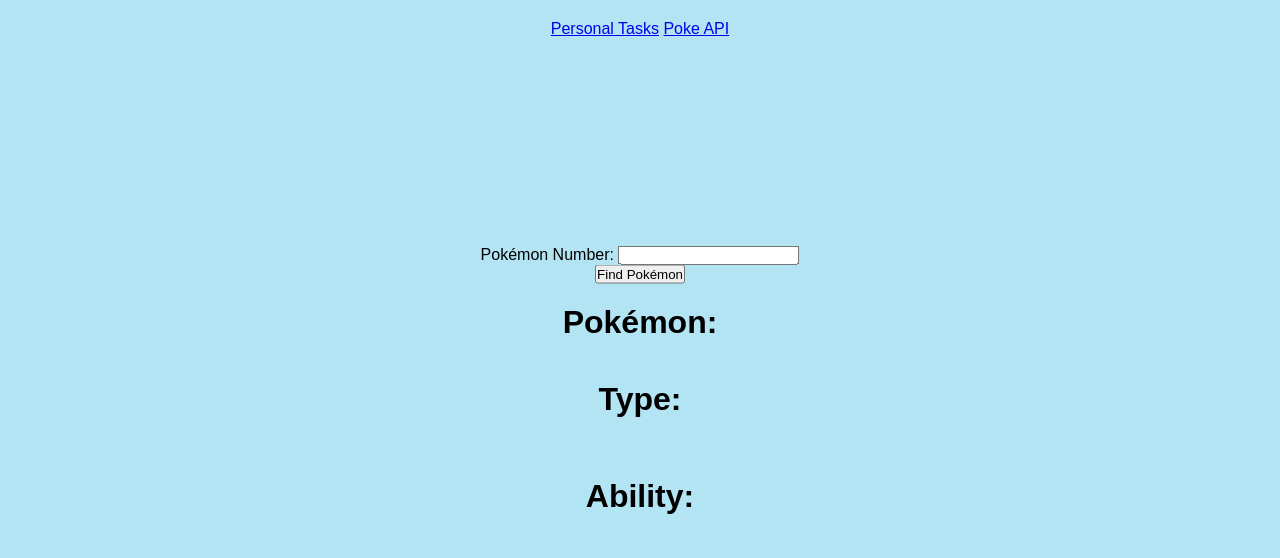
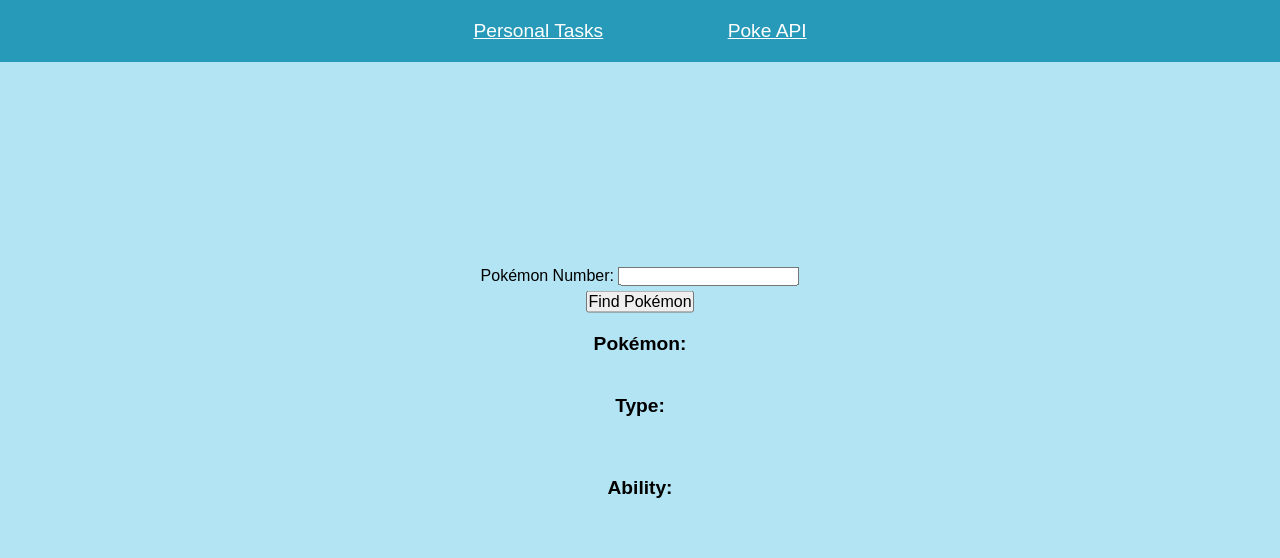
Before and after one commit to artemisiaporto/cse121b, a plain HTML site: page final_project/pokemon-card.html in a window 1280 px wide. Drawn offline with Linux system fonts and the light colour scheme.

Commit message:
finishing final project css

```diff
--- a/final_project/style/pokemon-card.css
+++ b/final_project/style/pokemon-card.css
@@ -23,6 +23,7 @@ main {
 }
 #name {
     text-align: center;
+    font-size: 1em;
 }
 #type, #ability {
     display: flex;
@@ -32,11 +33,33 @@ main {
 #pokemon-name, #type-name, #ability-name {
     text-align: center;
     padding: 20px;
+    font-size: 1.2em;
 }
 nav {
     text-align: center;
+    background-color: rgb(38, 154, 184);
     padding: 20px;
+}
+a {
+    color: white;
+    margin: 40px;
+    font-size: 1.2em;
+    padding: 20px;
+}
+a:hover {
+    color: rgb(38, 154, 184);
+    background-color: white;
 }
 .search-pokemon{
     text-align: center;
 }
+#poke-number {
+    margin: 0 auto;
+    padding: 5px;
+}
+#pokemon {
+    text-align: center;
+}
+#find-pokemon {
+    font-size: 1em;
+}
```
